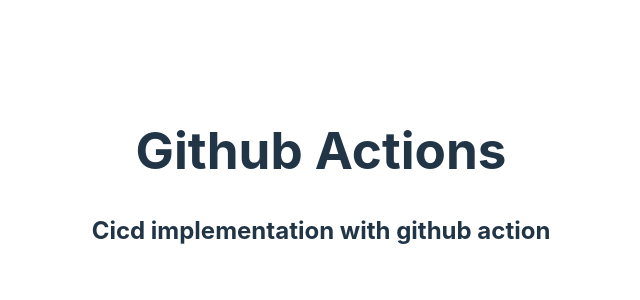
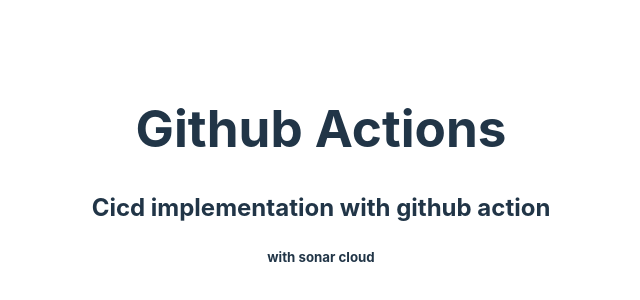
Before and after one commit to jsanjeev002/cicd-with-github-actions, a React (Vite) app: page / in a window 1280 px wide. Shown: the part 222-522 px from the top of the page, without its empty margins (319-959 px from the left). Built offline with nearby package versions, Linux system fonts and the light colour scheme.

Commit message:
add new h5

```diff
--- a/src/App.jsx
+++ b/src/App.jsx
@@ -6,6 +6,7 @@
     <>
       <h1>Github Actions</h1>
       <h2>Cicd implementation with github action</h2>
+      <h5>with sonar cloud</h5>
     </>
   )
 }
```
